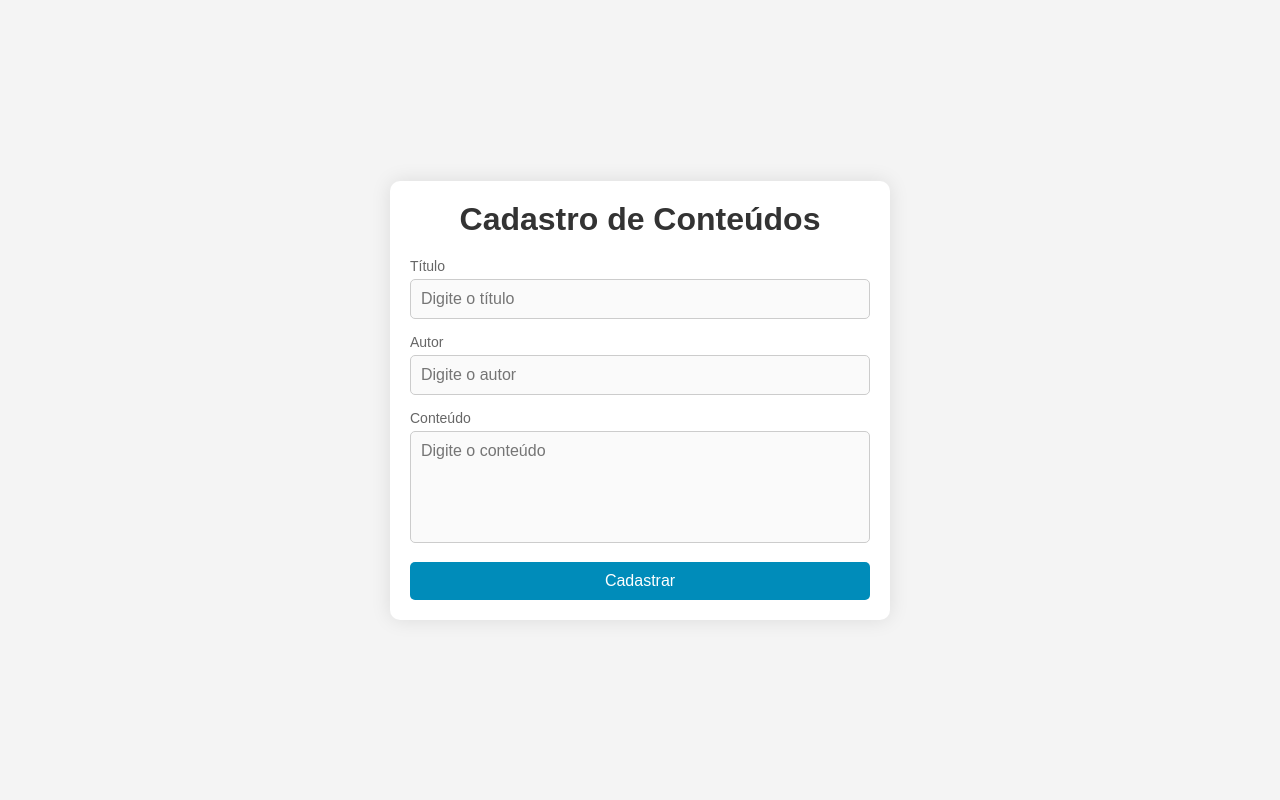
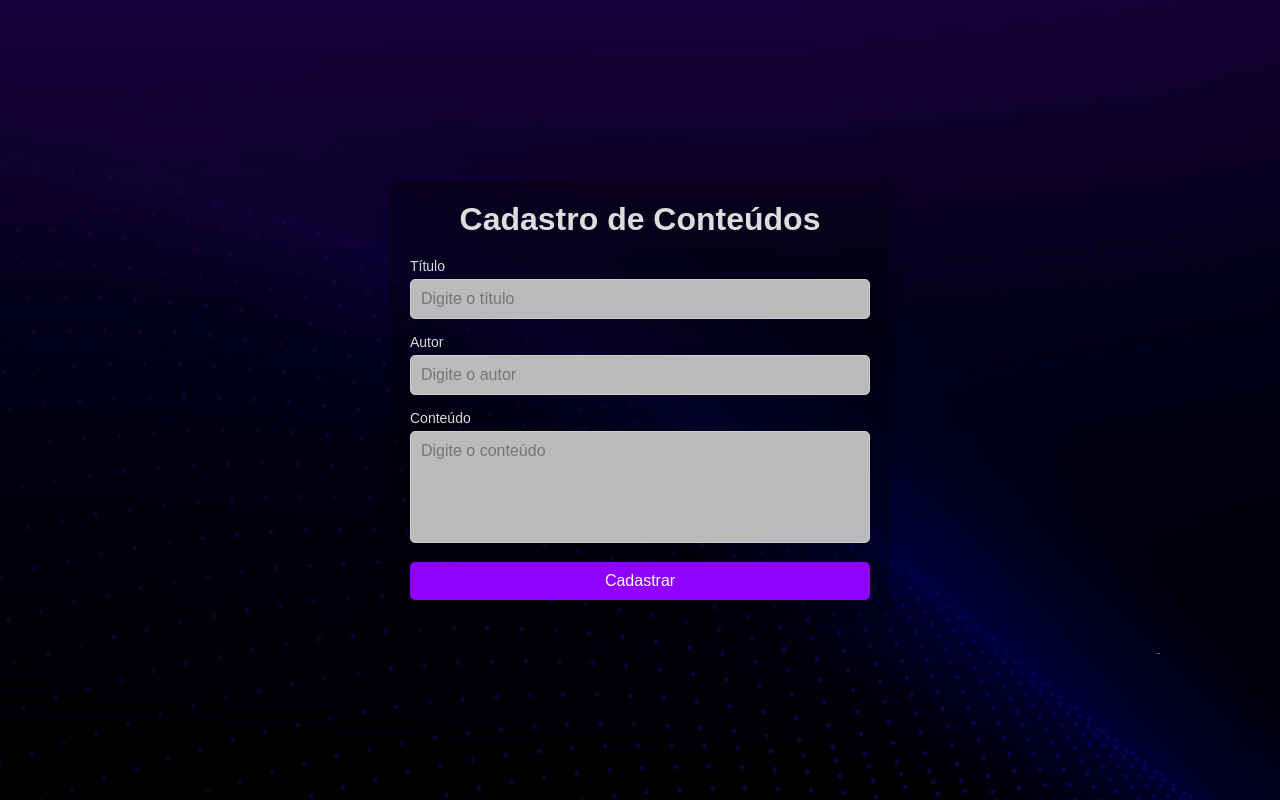
Before and after one commit to EduardoFen12/IAtitus, a Flask app: page /newDocumentForm in a window 1280 px wide. Run offline with Flask 3, Linux system fonts and the light colour scheme.

Commit message:
Formulário de cadastro de novo conteúdo está enviando inputs para o backend(flask), agora falta inplementar o banco

```diff
--- a/app.py
+++ b/app.py
@@ -45,9 +45,11 @@ def new_document():
     # Recebe o input do JavaScript
     if request.method == 'POST':
 
-        titulo = request.form['title']
-        autor = request.form['author']
-        conteudo = request.form['content']
+        data = request.get_json()
+
+        titulo = data.get('title')
+        autor = data.get('author')
+        conteudo = data.get('content')
 
         print(f"Título: {titulo}\nAutor: {autor}\nConteúdo: {conteudo}")
 
--- a/static/css/newDocumentForm.css
+++ b/static/css/newDocumentForm.css
@@ -10,13 +10,14 @@ body {
 	justify-content: center;
 	align-items: center;
 	height: 100vh;
-	background-color: #f4f4f4;
+	background-image: linear-gradient(rgba(0, 0, 0, 0.3), rgba(0, 0, 0, 0.3)),
+		url("./../img/background-appweb-melhor.png");
 }
 
 .container {
 	width: 100%;
 	max-width: 500px;
-	background-color: white;
+	background-image: linear-gradient(rgba(0, 0, 0, 0.3), rgba(0, 0, 0, 0.3));
 	padding: 20px;
 	border-radius: 10px;
 	box-shadow: 0 0 20px rgba(0, 0, 0, 0.1);
@@ -25,7 +26,7 @@ body {
 h1 {
 	text-align: center;
 	margin-bottom: 20px;
-	color: #333;
+	color: #ddd;
 }
 
 .input-group {
@@ -35,7 +36,7 @@ h1 {
 label {
 	display: block;
 	margin-bottom: 5px;
-	color: #666;
+	color: #ddd;
 	font-size: 14px;
 }
 
@@ -46,14 +47,14 @@ textarea {
 	border: 1px solid #ccc;
 	border-radius: 5px;
 	font-size: 16px;
-	background-color: #fafafa;
+	background-color: #bbb;
 	outline: none;
 }
 
 input:focus,
 textarea:focus {
-	border-color: #008cba;
-	background-color: #fff;
+	border-color: #8f00ff;
+	background-color: #ccc;
 }
 
 textarea {
@@ -63,7 +64,7 @@ textarea {
 .btn {
 	width: 100%;
 	padding: 10px;
-	background-color: #008cba;
+	background-color: #8f00ff;
 	border: none;
 	border-radius: 5px;
 	color: white;
@@ -73,12 +74,12 @@ textarea {
 }
 
 .btn:hover {
-	background-color: #005f6a;
+	background-color: #3a0066;
 }
 
 .success-message {
 	margin-top: 20px;
 	text-align: center;
-	color: green;
+	color: lawngreen;
 	font-size: 16px;
 }
```
